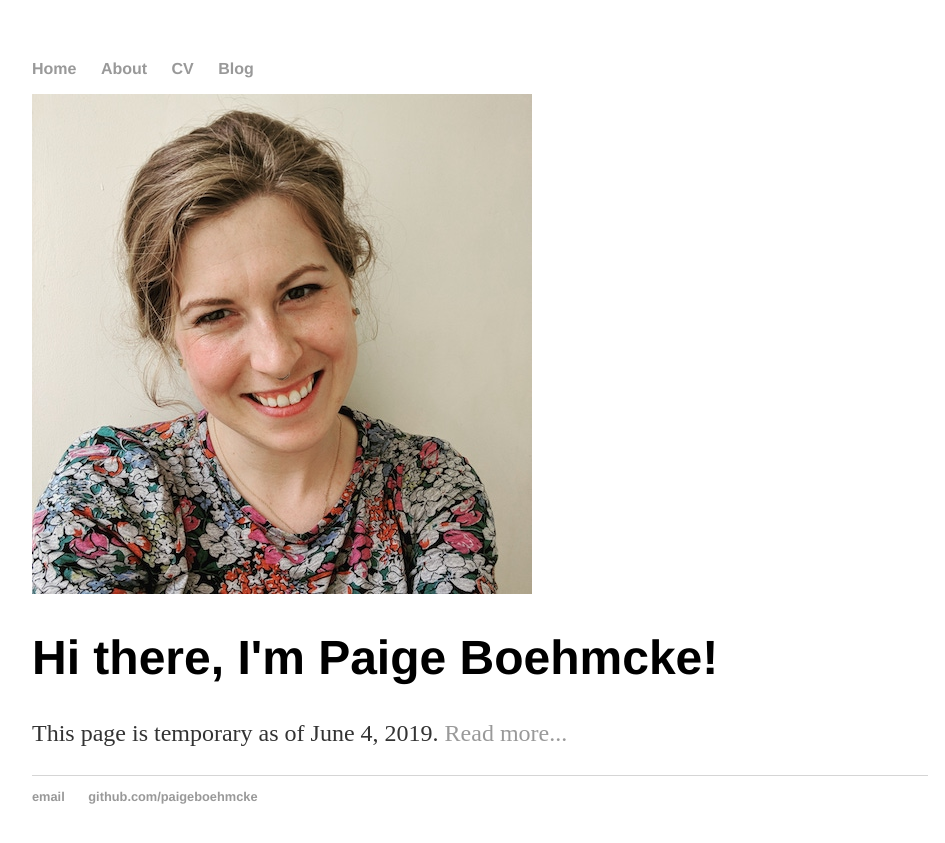
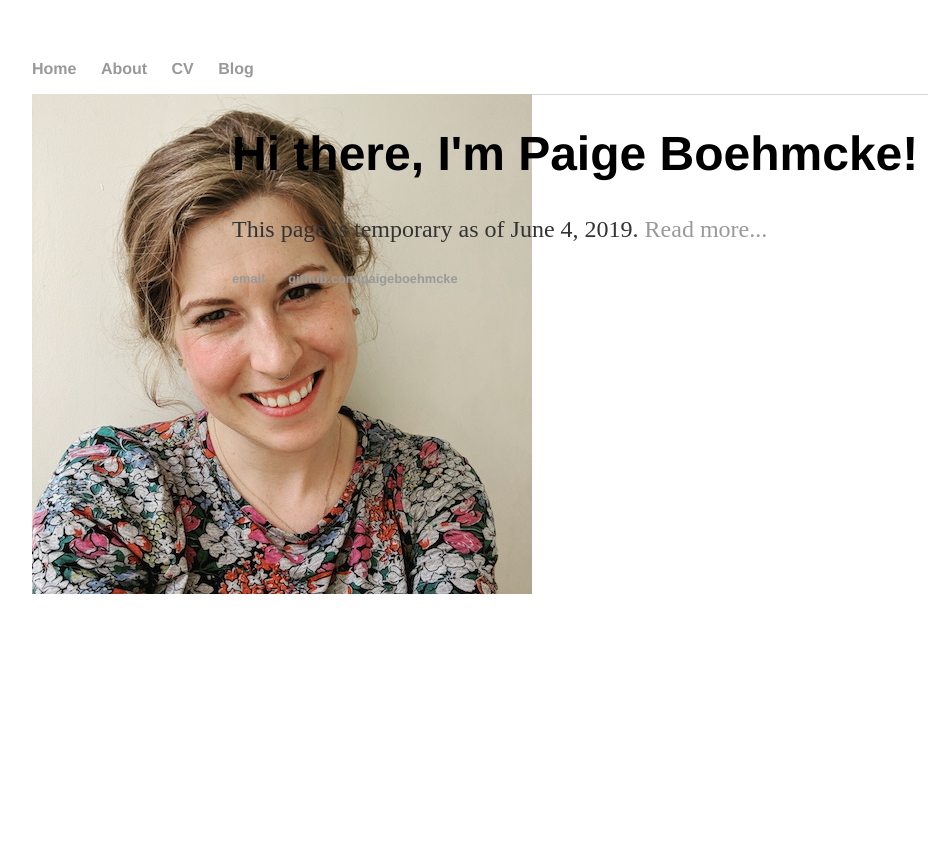
Before and after one commit to paigeboehmcke/paigeboehmcke.github.io, a Jekyll site: the page built from index.html, in a window 1280 px wide. Shown: the top 843 px of the page, without its empty margins (160-1105 px from the left). Built offline with Jekyll 4.4.1, drawn with Linux system fonts in a browser that asks for light colours.

Commit message:
Update index.html

```diff
--- a/index.html
+++ b/index.html
@@ -3,7 +3,11 @@
 title: Paige Boehmcke
 ---
 <div class="home">
-	<img src="images/headshot.jpg"></img>
-	<h1>Hi there, I'm Paige Boehmcke!</h1>
-	<p>This page is temporary as of June 4, 2019. <a href="/about">Read more...</a></p>
+	<div style="float:left; width:20%;">
+		<img src="images/headshot.jpg"></img>
+	</div>
+	<div style="float:left; width:80%;">
+		<h1>Hi there, I'm Paige Boehmcke!</h1>
+		<p>This page is temporary as of June 4, 2019. <a href="/about">Read more...</a></p>
+	</div>
 </div><!-- /.blurb -->
```
